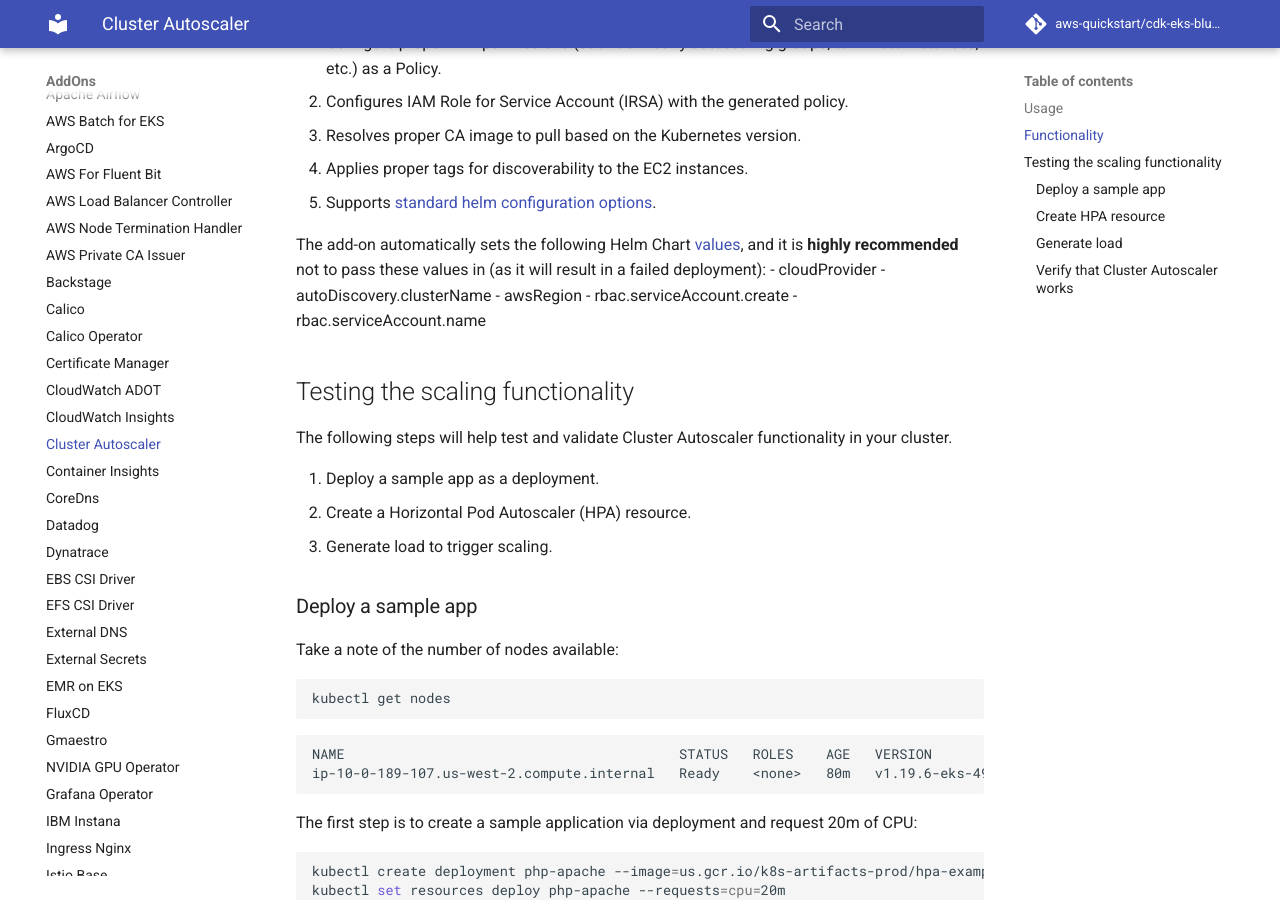
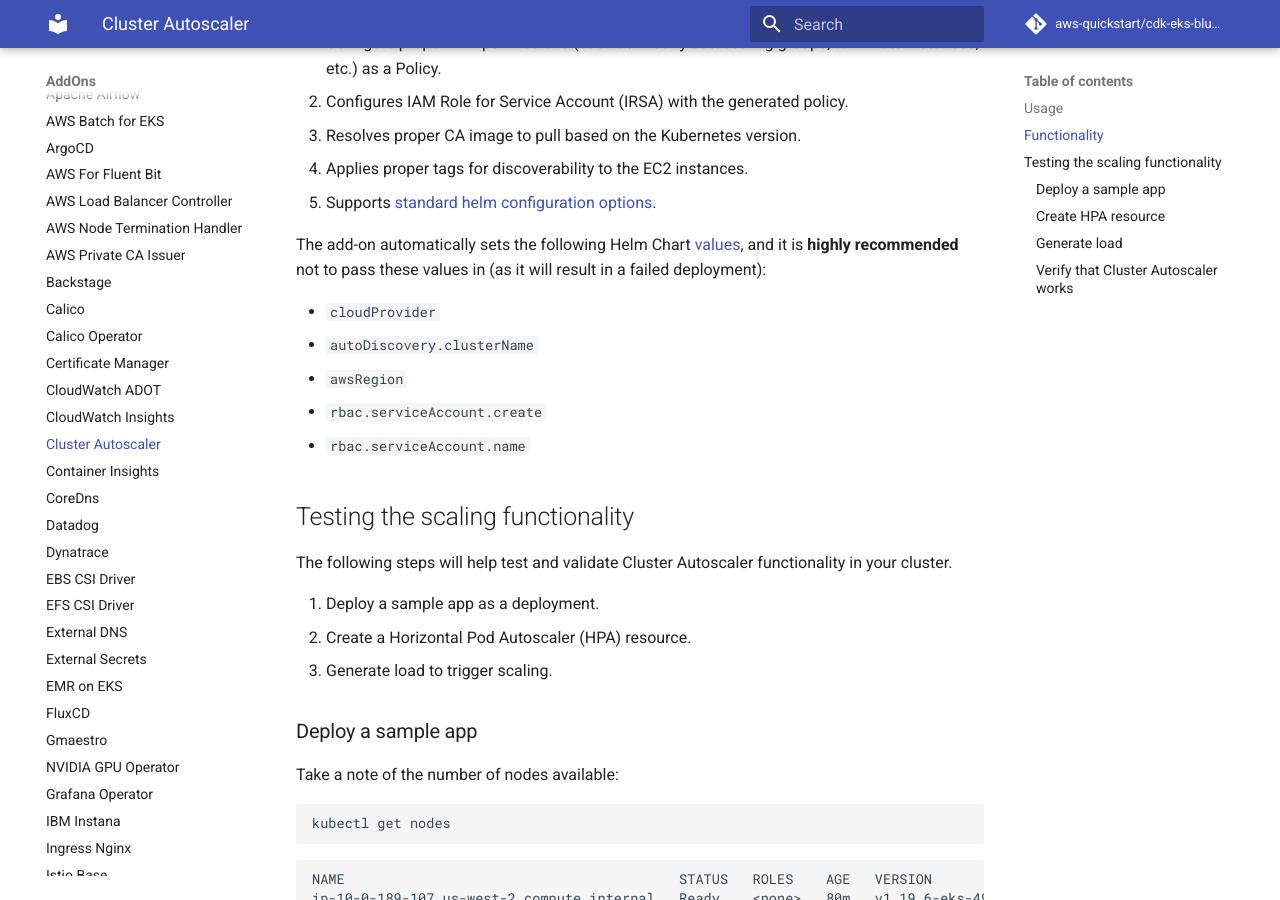
Before and after one commit to aws-quickstart/cdk-eks-blueprints, an MkDocs documentation site: the page built from docs/addons/cluster-autoscaler.md, in a window 1280 px wide and 900 px high, scrolled down 781 px. Built offline with MkDocs 1.6.1 and Material for MkDocs 9.7.7, drawn with Linux system fonts in a browser that asks for light colours; comment, search, counter and statistics services are not loaded.

```diff
--- a/docs/addons/cluster-autoscaler.md
+++ b/docs/addons/cluster-autoscaler.md
@@ -31,11 +31,12 @@ const blueprint = blueprints.EksBlueprint.builder()
 5. Supports [standard helm configuration options](./index.md#standard-helm-add-on-configuration-options).
 
 The add-on automatically sets the following Helm Chart [values](https://github.com/kubernetes/autoscaler/tree/master/charts/cluster-autoscaler#values), and it is **highly recommended** not to pass these values in (as it will result in a failed deployment):
-- cloudProvider
-- autoDiscovery.clusterName
-- awsRegion
-- rbac.serviceAccount.create
-- rbac.serviceAccount.name
+
+- `cloudProvider`
+- `autoDiscovery.clusterName`
+- `awsRegion`
+- `rbac.serviceAccount.create`
+- `rbac.serviceAccount.name`
 
 ## Testing the scaling functionality
 
```
